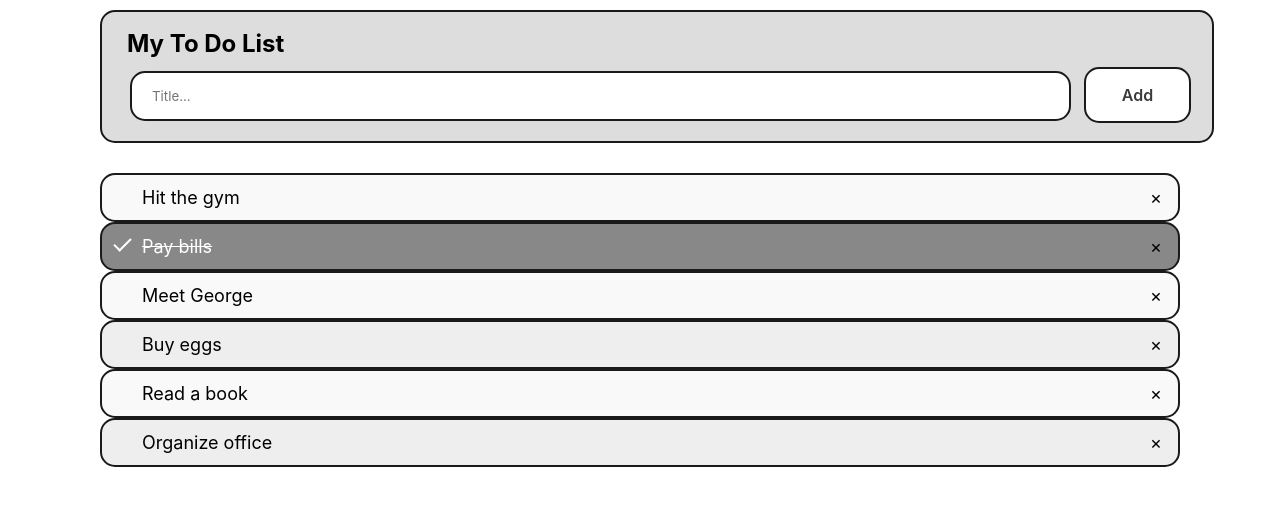
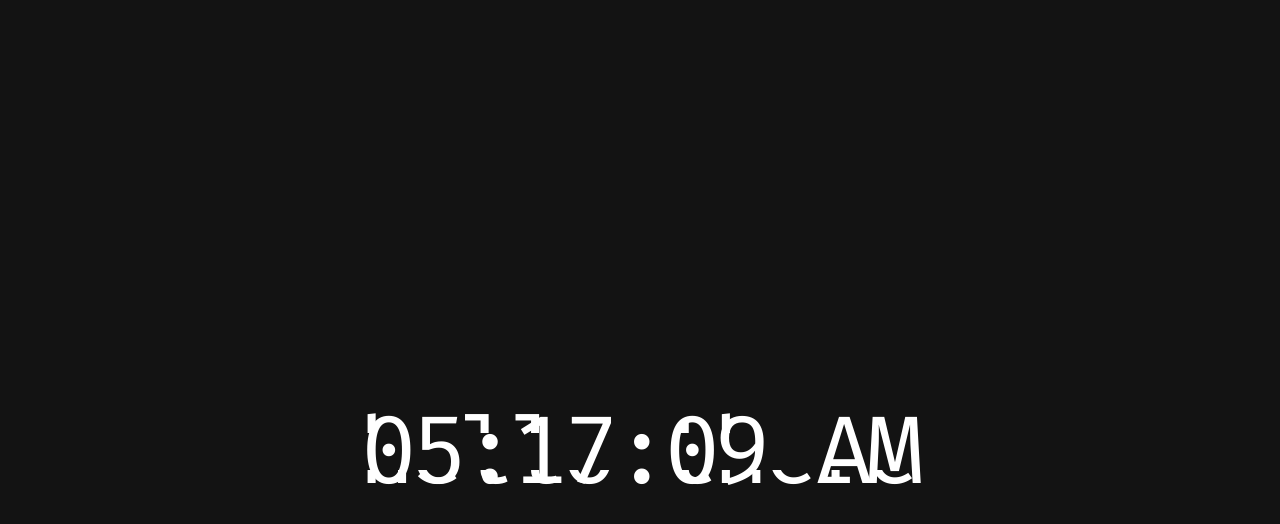
Before and after one commit to hsinaDitaM/hsinaDitaM.github.io, a Jekyll site: the page index.html, which Jekyll copies as it is, in a window 1280 px wide. Shown: the top 524 px of the page. Built offline with Jekyll 4.4.1, drawn with Linux system fonts in a browser that asks for light colours.

Commit message:
a'spdifhuhhasjoafdsjklafdspijw-9

```diff
--- a/index.html
+++ b/index.html
@@ -1,287 +1,110 @@
-<html >
+<!DOCTYPE html>
+<html>
   <head>
-<meta name="viewport" content="width=device-width, initial-scale=1">
+    <meta charset="UTF-8">
+    <title>HTML Clock</title>
     <style>
+      @import url('https://fonts.googleapis.com/css?family=Fira+Mono:400');
 
-
-
-body {
+      body{
+        display: flex;
+        width: 100vw;
+        height: 100vh;
+        align-items: center;
+        justify-content: center;
         margin: 0;
-  min-width: 250px;
+        background: #131313;
+        color: #fff;
+        font-size: 96px;
+        font-family: 'Fira Mono', monospace;
+        letter-spacing: -7px;
       }
 
-/* Include the padding and border in an element's total width and height */
-* {
-  box-sizing: border-box;
+      div{
+        animation: glitch 1s linear infinite;
       }
 
-/* Remove margins and padding from the list */
-ul {
-  margin: 0px;
-  padding: 100px;
-  padding-top: 20px;
-  font-family: Roobert,-apple-system,BlinkMacSystemFont,"Segoe UI",Helvetica,Arial,sans-serif,"Apple Color Emoji","Segoe UI Emoji","Segoe UI Symbol";
+      @keyframes glitch{
+        2%,64%{
+          transform: translate(2px,0) skew(0deg);
         }
-
-li {
-    display: list-item;
-    text-align: -webkit-match-parent;
-    padding-top: 20px;
+        4%,60%{
+          transform: translate(-2px,0) skew(0deg);
         }
-/* Style the list items */
-ul li {
-  cursor: pointer;
-  position: relative;
-  padding: 12px 8px 12px 40px;
-  list-style-type: none;
-  background: #eee;
-  font-size: 18px;
-  transition: 0.2s;
-  font-family: Roobert,-apple-system,BlinkMacSystemFont,"Segoe UI",Helvetica,Arial,sans-serif,"Apple Color Emoji","Segoe UI Emoji","Segoe UI Symbol";
-  border: 2px solid #1A1A1A;
-  border-radius: 15px;
-  box-sizing: border-box;
-  color: black;
-
-  /* make the list items unselectable */
-  -webkit-user-select: none;
-  -moz-user-select: none;
-  -ms-user-select: none;
-  user-select: none;
-}
-
-/* Set all odd list items to a different color (zebra-stripes) */
-ul li:nth-child(odd) {
-  background: #f9f9f9;
-}
-
-/* Darker background-color on hover */
-ul li:hover {
-  background: #ddd;
-}
-
-/* When clicked on, add a background color and strike out text */
-ul li.checked {
-  background: #888;
-  color: #fff;
-  text-decoration: line-through;
-  font-family: Roobert,-apple-system,BlinkMacSystemFont,"Segoe UI",Helvetica,Arial,sans-serif,"Apple Color Emoji","Segoe UI Emoji","Segoe UI Symbol";
-}
-
-/* Add a "checked" mark when clicked on */
-ul li.checked::before {
-  content: '';
-  position: absolute;
-  border-color: #fff;
-  border-style: solid;
-  border-width: 0 2px 2px 0;
-  top: 10px;
-  left: 16px;
-  transform: rotate(45deg);
-  height: 15px;
-  width: 7px;
-}
-
-/* Style the close button */
-.close {
-  position: absolute;
-  right: 0;
-  top: 0;
-  padding: 12px 16px 12px 16px;
-  border: 0px solid #1A1A1A;
-  border-radius: 15px;
-  box-sizing: border-box;
-  color: black;
-}
-
-.close:hover {
-  background-color: #f44336;
-  color: white;
-}
-
-/* Style the header */
-.header {
-    width: 87%;
-    padding: 12px 20px;
-    margin: 10px 100px ;
-    display: inline-block;
-    border: 2px solid #1A1A1A;
-    border-radius: 15px;
-    box-sizing: border-box;
-    color: black;
-    font-family: Roobert,-apple-system,BlinkMacSystemFont,"Segoe UI",Helvetica,Arial,sans-serif,"Apple Color Emoji","Segoe UI Emoji","Segoe UI Symbol";
-    background-color: #ddd;
-}
-
-/* Clear floats after the header */
-.header:after {
-  content: "";
-  display: table;
-  clear: both;
-}
-
-/* Style the input */
-input {
-  width: 88%;
-  height: 50px;
-  padding: 12px 20px;
-  margin: 8px ;
-  display: inline-block;
-  border: 2px solid #1A1A1A;
-  border-radius: 15px;
-  box-sizing: border-box;
-  color: black;
-  font-family: Roobert,-apple-system,BlinkMacSystemFont,"Segoe UI",Helvetica,Arial,sans-serif,"Apple Color Emoji","Segoe UI Emoji","Segoe UI Symbol";
-}
-
-/* Style the "Add" button */
-.addBtn {
-  padding: 10px;
-  width: 25%;
-  background: #d9d9d9;
-  color: #555;
-  float: left;
-  text-align: center;
-  font-size: 16px;
-  cursor: pointer;
-  transition: 01s;
-  border-radius: 0;
-}
-
-.addBtn:hover {
-  background-color: #bbb;
-
-}
-
-
-.button-28 {
-  appearance: none;
-  background-color: rgb(255, 255, 255);
-  border: 2px solid #1A1A1A;
-  border-radius: 15px;
-  box-sizing: border-box;
-  color: #3B3B3B;
-  cursor: pointer;
-  display: inline-block;
-  font-family: Roobert,-apple-system,BlinkMacSystemFont,"Segoe UI",Helvetica,Arial,sans-serif,"Apple Color Emoji","Segoe UI Emoji","Segoe UI Symbol";
-  font-size: 16px;
-  font-weight: 600;
-  line-height: normal;
-  margin: 0;
-  min-height: 40px;
-  min-width: 0;
-  outline: none;
-  padding: 16px 10px;
-  text-align: center;
-  text-decoration: none;
-  transition: all 300ms cubic-bezier(.23, 1, 0.32, 1);
-  user-select: none;
-  -webkit-user-select: none;
-  touch-action: manipulation;
-  width: 10%;
-  will-change: transform;
-}
-
-.button-28:disabled {
-  pointer-events: none;
-}
-
-.button-28:hover {
-  color: #fff;
-  background-color: #1A1A1A;
-  box-shadow: rgba(0, 0, 0, 0.25) 0 8px 15px;
-  transform: translateY(-2px);
-}
-
-.button-28:active {
-  box-shadow: none;
-  transform: translateY(0);
-}
-
-</style>
-</head>
-<body>
-
-<div id="myDIV" class="header">
-  <h2 style="margin:5px">My To Do List</h2>
-  <input type="text" id="myInput" placeholder="Title...">
-  <span onclick="newElement()" class="button-28">Add</span>
-</div>
-
-<ul id="myUL">
-  <li>Hit the gym</li>
-  <li class="checked">Pay bills</li>
-  <li>Meet George</li>
-  <li>Buy eggs</li>
-  <li>Read a book</li>
-  <li>Organize office</li>
-</ul>
-
-<script>
-      // Create a "close" button and append it to each list item
-      var myNodelist = document.getElementsByTagName("LI");
-      var i;
-      for (i = 0; i < myNodelist.length; i++) {
-        var span = document.createElement("SPAN");
-        var txt = document.createTextNode("\u00D7");
-        span.className = "close";
-        span.appendChild(txt);
-        myNodelist[i].appendChild(span);
-      }
-
-      // Click on a close button to hide the current list item
-      var close = document.getElementsByClassName("close");
-      var i;
-      for (i = 0; i < close.length; i++) {
-        close[i].onclick = function() {
-          var div = this.parentElement;
-          div.style.display = "none";
+        62%{
+          transform: translate(0,0) skew(5deg);
         }
       }
 
-      // Add a "checked" symbol when clicking on a list item
-      var list = document.querySelector('ul');
-      list.addEventListener('click', function(ev) {
-        if (ev.target.tagName === 'LI') {
-          ev.target.classList.toggle('checked');
+      div:before,
+      div:after{
+        content: attr(title);
+        position: absolute;
+        left: 0;
       }
-      }, false);
 
-      // Create a new list item when clicking on the "Add" button
-      function newElement() {
-        var li = document.createElement("li");
-        var inputValue = document.getElementById("myInput").value;
-        var t = document.createTextNode(inputValue);
-        li.appendChild(t);
-        if (inputValue === '') {
-          alert("You must write something!");
-        } else {
-          document.getElementById("myUL").appendChild(li);
+      div:before{
+        animation: glitchTop 1s linear infinite;
+        clip-path: polygon(0 0, 100% 0, 100% 33%, 0 33%);
+        -webkit-clip-path: polygon(0 0, 100% 0, 100% 33%, 0 33%);
       }
-        document.getElementById("myInput").value = "";
 
-        var span = document.createElement("SPAN");
-        var txt = document.createTextNode("\u00D7");
-        span.className = "close";
-        span.appendChild(txt);
-        li.appendChild(span);
-
-        for (i = 0; i < close.length; i++) {
-          close[i].onclick = function() {
-            var div = this.parentElement;
-            div.style.display = "none";
+      @keyframes glitchTop{
+        2%,64%{
+          transform: translate(2px,-2px);
+        }
+        4%,60%{
+          transform: translate(-2px,2px);
+        }
+        62%{
+          transform: translate(13px,-1px) skew(-13deg);
         }
       }
+
+      div:after{
+        animation: glitchBotom 1.5s linear infinite;
+        clip-path: polygon(0 67%, 100% 67%, 100% 100%, 0 100%);
+        -webkit-clip-path: polygon(0 67%, 100% 67%, 100% 100%, 0 100%);
       }
-      let	l = document.getElementById('myUL').getElementsByTagName('li');
 
-      // list items:
-      for(let i = 0; i<l.length; i++)
-          document.getElementById('list').innerHTML += l.item(i).innerHTML;
+      @keyframes glitchBotom{
+        2%,64%{
+          transform: translate(-2px,0);
+        }
+        4%,60%{
+          transform: translate(-2px,0);
+        }
+        62%{
+          transform: translate(-22px,5px) skew(21deg);
+        }
+      }
 
+      #clock.glitch {
+        color: red;
+      }
+    </style>
+    <script>
+      function updateClock() {
+        const now = new Date();
+        let hours = now.getHours();
+        const minutes = now.getMinutes();
+        const seconds = now.getSeconds();
+        let amOrPm = hours >= 12 ? 'PM' : 'AM';
+        hours = hours % 12 || 12;
+        let timeString = [hours, minutes, seconds].map(x => x.toString().padStart(2, '0')).join(':');
+        if (Math.random() < 0.5) {
+          timeString = '00:00:00';
+          document.getElementById('clock').classList.add('glitch');
+          setTimeout(() => {
+            document.getElementById('clock').classList.remove('glitch');
+          }, 50);
+        }
+        document.getElementById('clock').textContent = timeString + ' ' + amOrPm;
+      }
+      setInterval(updateClock, 1000);
       </script>
-
-
-
+  </head>
+  <body>
+    <div title="hello there" id="clock"></div>
   </body>
 </html>
```
Lines whose indentation alone changed are shown as unchanged.
